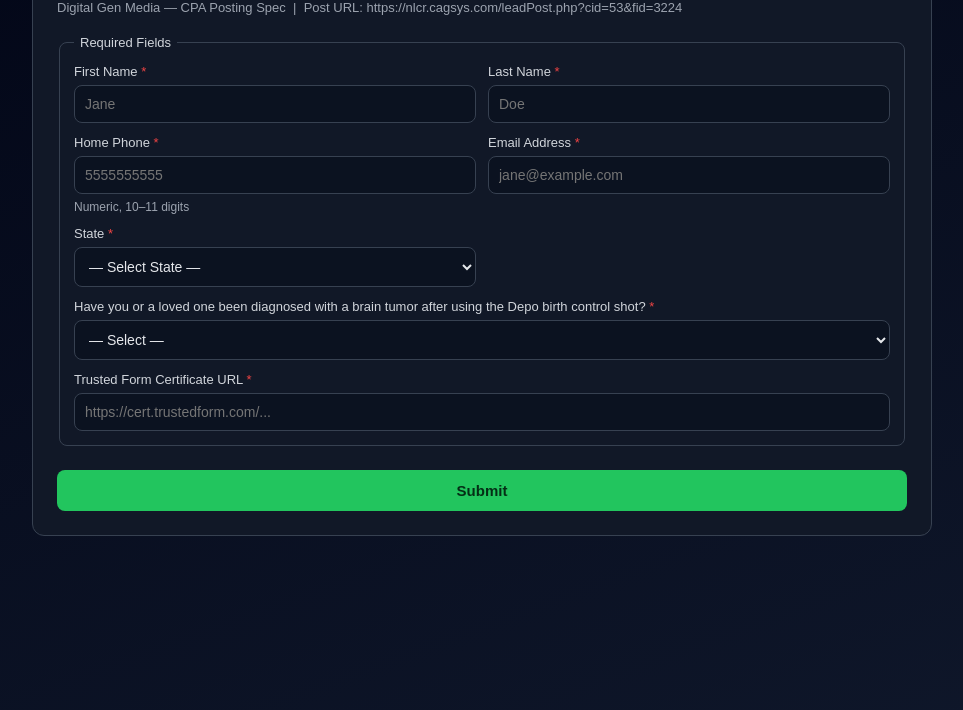
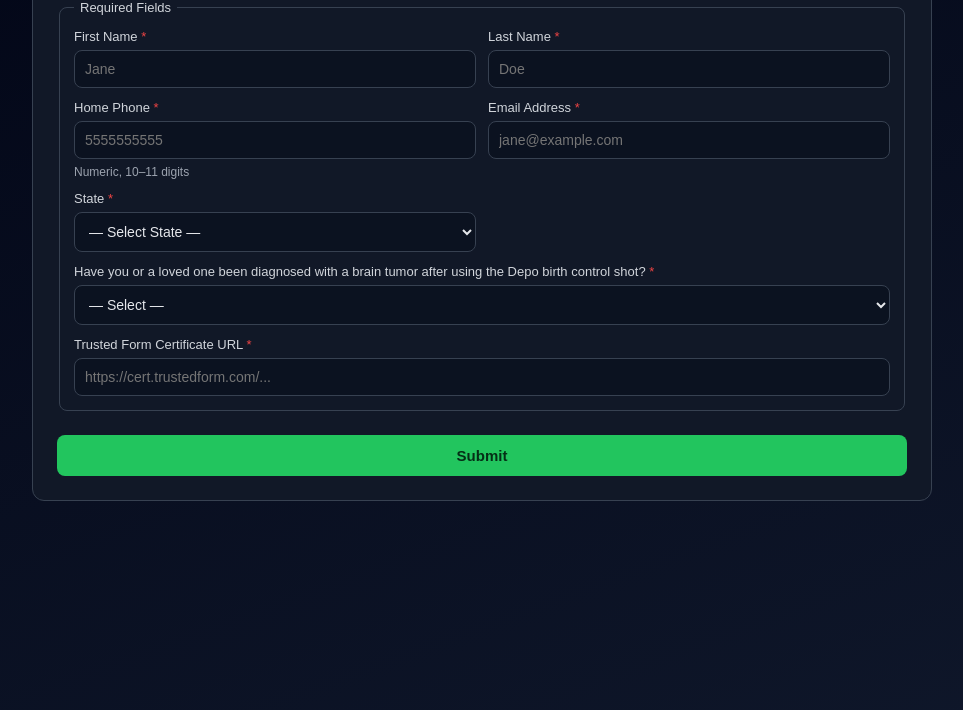
Before and after one commit to Mayank4543/DepoProvera, a website: page index.html in a window 1280 px wide. Shown: the part 90-800 px from the top of the page, without its empty margins (158-1121 px from the left). Drawn offline with Linux system fonts and the light colour scheme.

Commit message:
quick fix

```diff
--- a/index.html
+++ b/index.html
@@ -164,12 +164,7 @@
 <body>
     <div class="container">
         <h1>Depo Provera Lead Form</h1>
-        <p class="subtitle">Digital Gen Media — CPA Posting Spec &nbsp;|&nbsp; Post URL:
-            https://nlcr.cagsys.com/leadPost.php?cid=53&amp;fid=3224</p>
-
         <form id="leadForm">
-
-            <!-- ── REQUIRED ──────────────────────────────────────────────── -->
             <fieldset>
                 <legend>Required Fields</legend>
                 <div class="grid">
```
